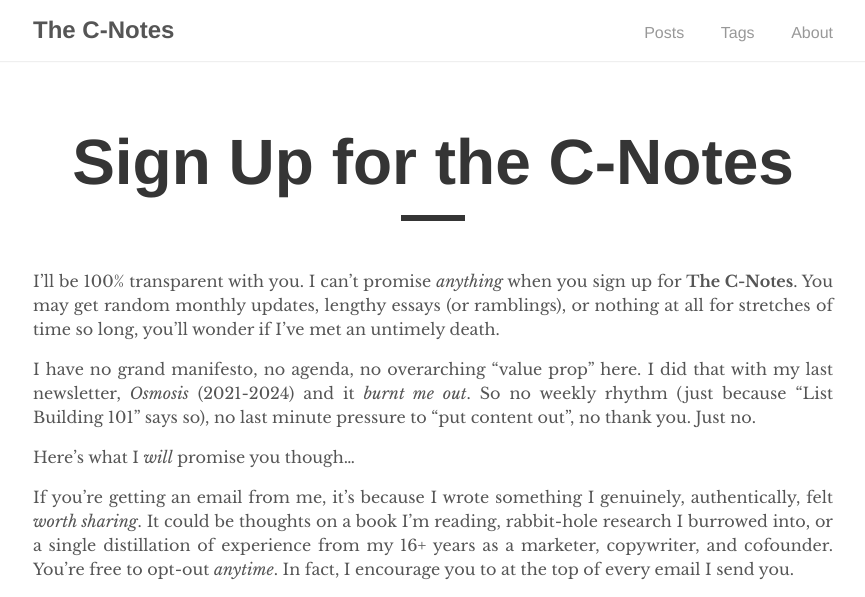
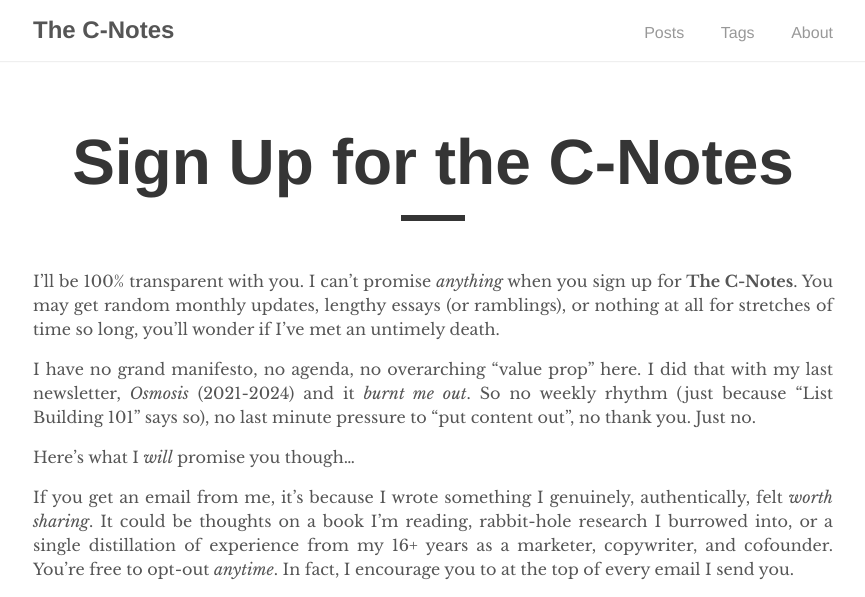
Before and after one commit to colinyjchung/cnotes, a Jekyll site: the page built from _pages/signup.md, in a window 1280 px wide, cut to the strip 0-597 px from the top of the page. Shown: the whole strip, without its empty margins (207-1072 px from the left). Built offline with Jekyll 4.4.1, drawn with Linux system fonts in a browser that asks for light colours.

Commit message:
Update signup.md

```diff
--- a/_pages/signup.md
+++ b/_pages/signup.md
@@ -10,7 +10,7 @@ I have no grand manifesto, no agenda, no overarching "value prop" here. I did th
 
 Here's what I _will_ promise you though...
 
-If you're getting an email from me, it's because I wrote something I genuinely, authentically, felt _worth sharing_. It could be thoughts on a book I'm reading, rabbit-hole research I burrowed into, or a single distillation of experience from my 16+ years as a marketer, copywriter, and cofounder. You're free to opt-out _anytime_. In fact, I encourage you to at the top of every email I send you.
+If you get an email from me, it's because I wrote something I genuinely, authentically, felt _worth sharing_. It could be thoughts on a book I'm reading, rabbit-hole research I burrowed into, or a single distillation of experience from my 16+ years as a marketer, copywriter, and cofounder. You're free to opt-out _anytime_. In fact, I encourage you to at the top of every email I send you.
 
 <center>
   <script async data-uid="a6faab15f4" src="https://jinnzhong.ck.page/a6faab15f4/index.js"></script>
```
